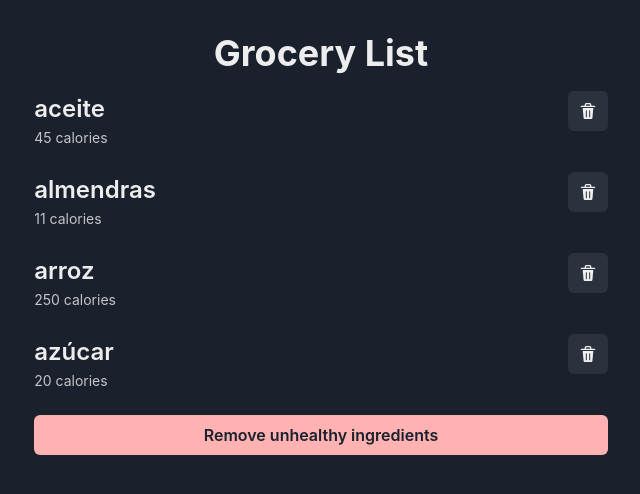
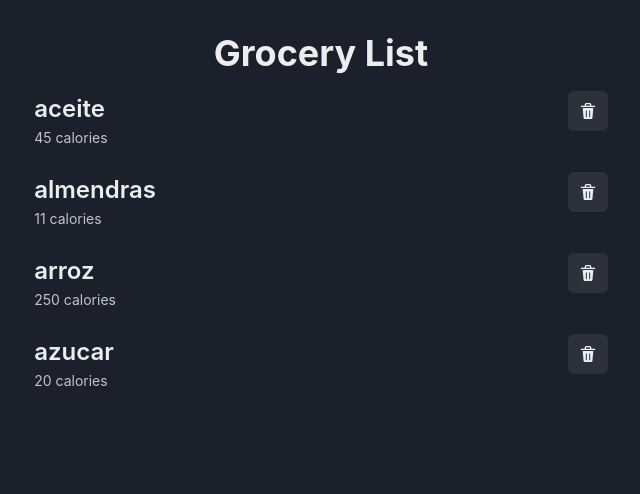
Before and after one commit to mmednik/grocery-list, a React (Create React App) app: page / in a window 1280 px wide. Shown: the top 494 px of the page, without its empty margins (319-959 px from the left). Built offline with nearby package versions, Linux system fonts and the light colour scheme.

Commit message:
removeItem button & handler

```diff
--- a/src/App.js
+++ b/src/App.js
@@ -5,7 +5,6 @@ import {
   VStack,
   Center,
   Heading,
-  Button,
 } from "@chakra-ui/react";
 import theme from "./theme";
 import "./App.scss";
@@ -15,16 +14,16 @@ const initList = [
   { name: "aceite", calories: 45 },
   { name: "almendras", calories: 11 },
   { name: "arroz", calories: 250 },
-  { name: "azúcar", calories: 20 },
+  { name: "azucar", calories: 20 },
 ];
 
 function App() {
   const [list, setList] = useState(initList);
 
-  const removeUnhealthyHandler = (e) => {
-    const filteredList = list.filter((v) => v.calories <= 50);
+  function removeItemHandler(e) {
+    const filteredList = list.filter((v) => v.name !== e.target.name);
     setList(filteredList);
-  };
+  }
 
   return (
     <ChakraProvider theme={theme}>
@@ -39,12 +38,10 @@ function App() {
                 key={`${i}${v.name}${v.calories}`}
                 name={v.name}
                 calories={v.calories}
+                onClick={removeItemHandler}
               />
             );
           })}
-          <Button onClick={removeUnhealthyHandler} colorScheme="red">
-            Remove unhealthy ingredients
-          </Button>
         </VStack>
       </Container>
     </ChakraProvider>
--- a/src/components/GroceryItem.js
+++ b/src/components/GroceryItem.js
@@ -9,14 +9,19 @@ import {
 import { DeleteIcon } from "@chakra-ui/icons";
 import "./GroceryItem.scss";
 
-function GroceryItem({ name, calories }) {
+function GroceryItem({ name, calories, onClick }) {
   return (
     <Flex>
       <Stat>
         <StatNumber>{name}</StatNumber>
         <StatHelpText>{calories} calories</StatHelpText>
       </Stat>
-      <IconButton aria-label="Remove item" icon={<DeleteIcon />} />
+      <IconButton
+        name={name}
+        aria-label="Remove item"
+        icon={<DeleteIcon />}
+        onClick={onClick}
+      />
     </Flex>
   );
 }
```
